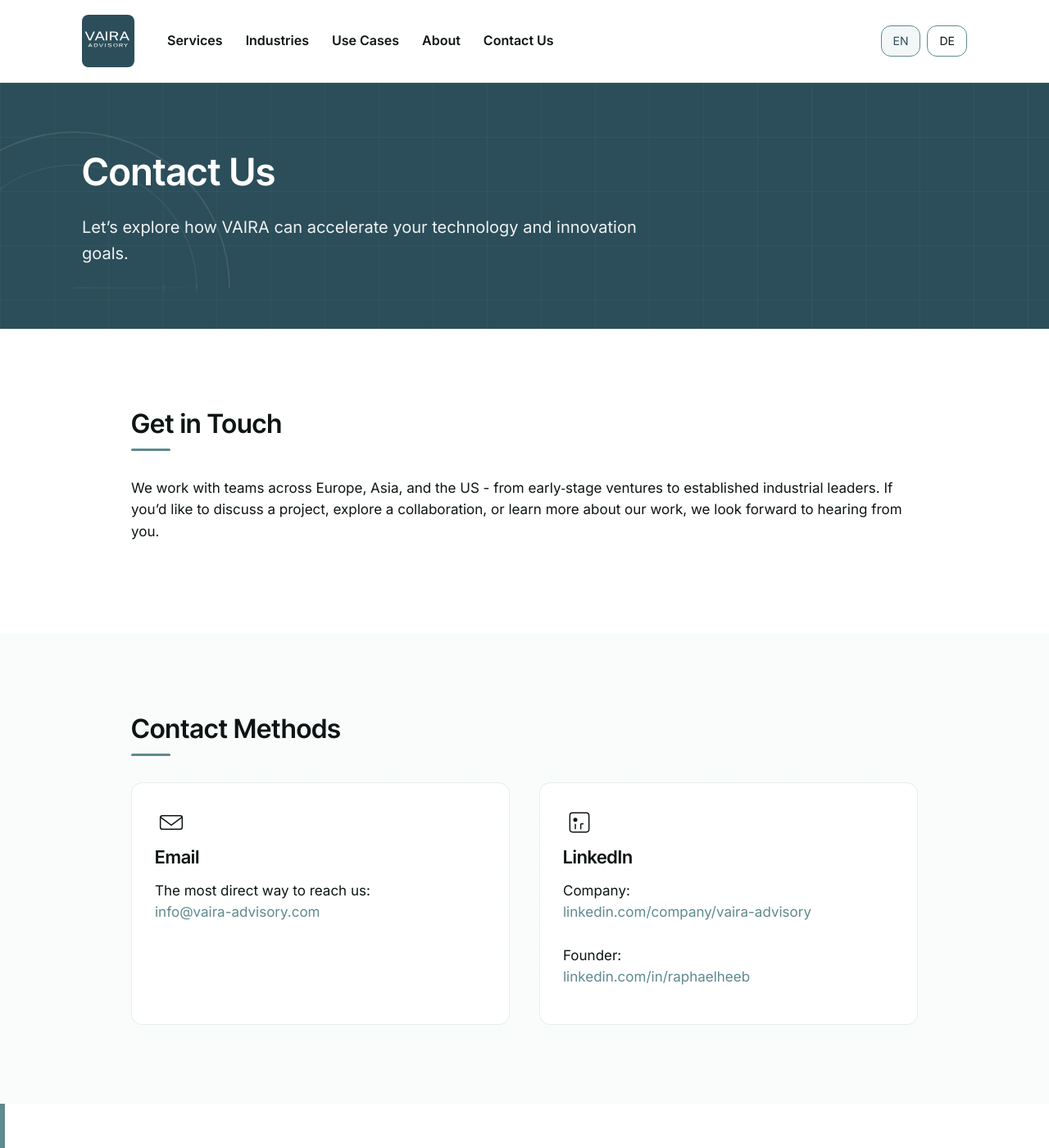
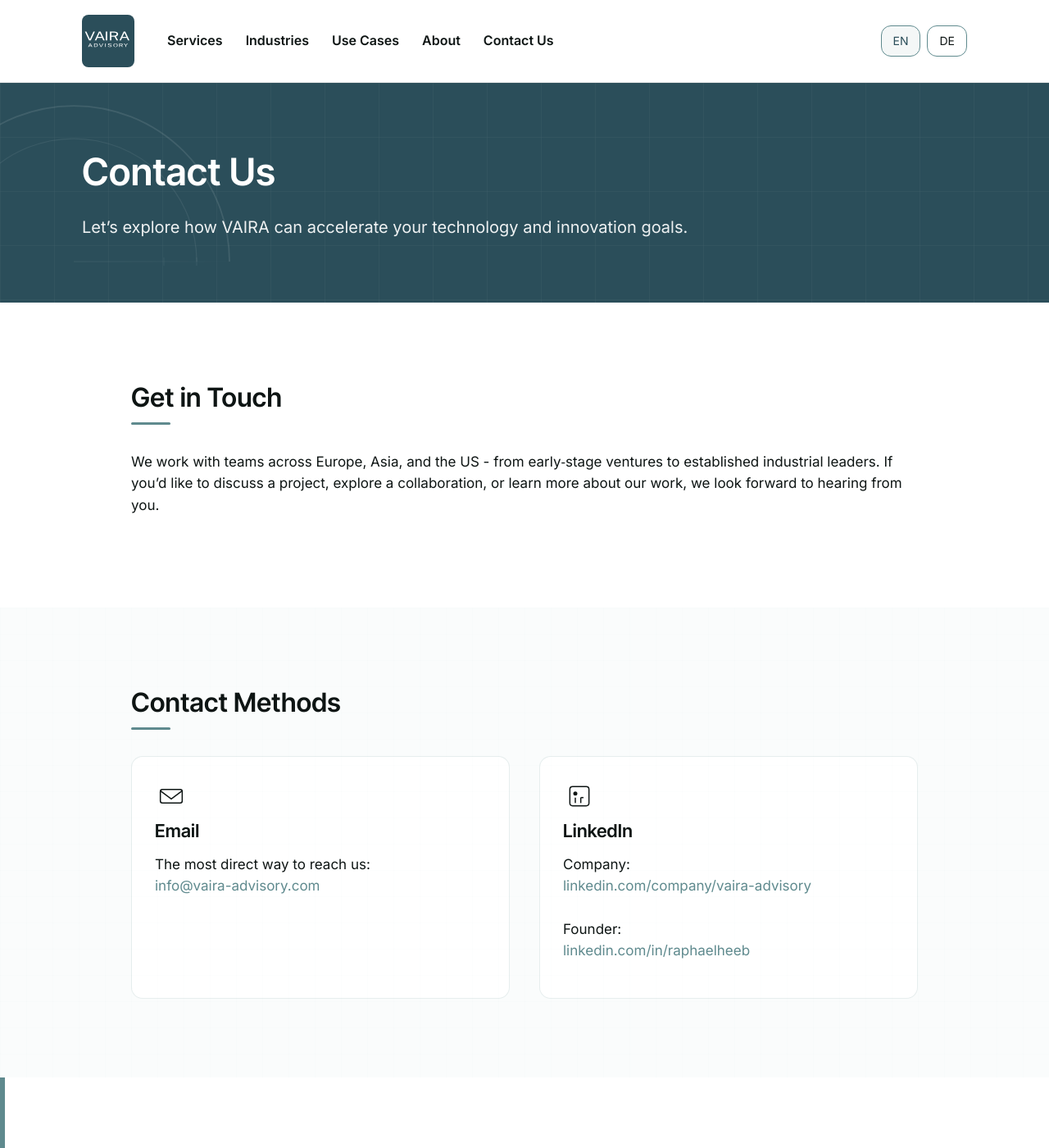
Before and after one commit to raphaelheeb/vaira-advisory, a Jekyll site: the page built from contact/index.html, in a window 1280 px wide and 1400 px high. Shown: the whole window at 82% size. Built offline with Jekyll 4.4.1, drawn with Linux system fonts in a browser that asks for light colours.

Commit message:
Update styles.css

```diff
--- a/assets/css/styles.css
+++ b/assets/css/styles.css
@@ -1162,3 +1162,10 @@
 .contact-page .hero-sub {
   max-width: 720px;
 }
+
+/* CONTACT — keep hero subtitle on a single line on desktop */
+@media (min-width: 1100px) {
+  .contact-page .hero-sub {
+    white-space: nowrap;
+  }
+}
```
